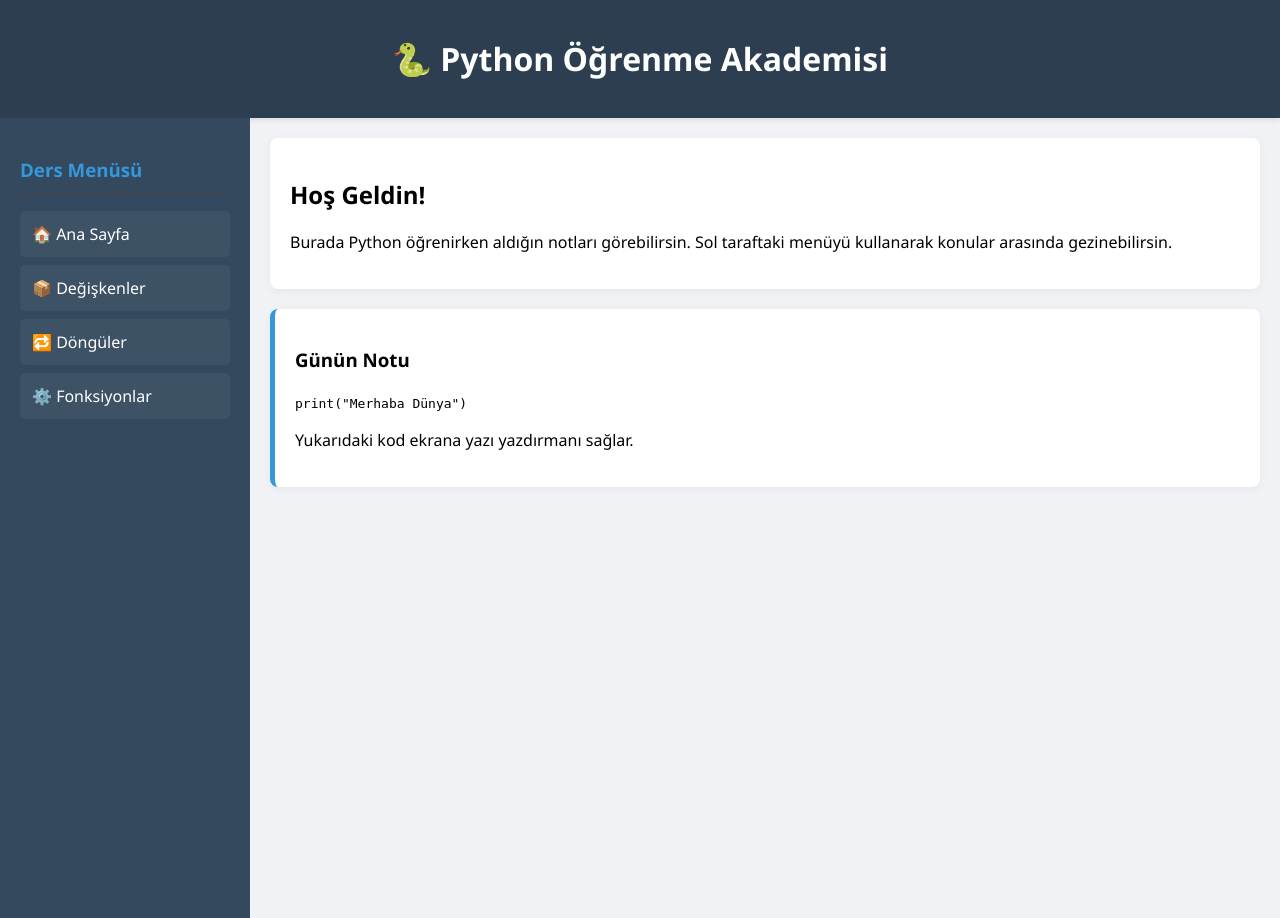
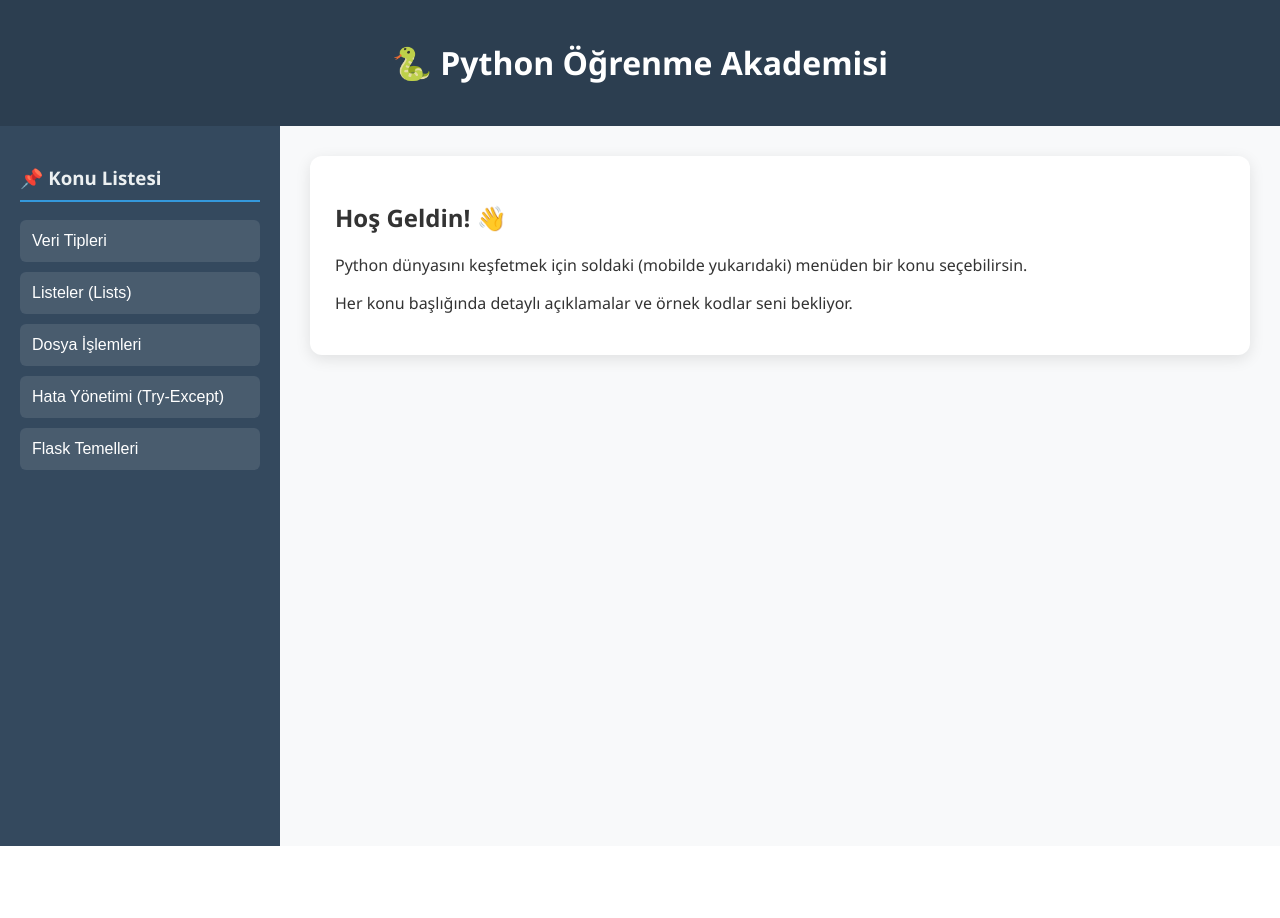
Before and after one commit to robotikcx-blip/python-ogrenme-akademisi, a Flask app: page / in a window 1280 px wide. After the commit the page ends 846 px from the top, so only its background shows below. Run offline with Flask 3, Linux system fonts and the light colour scheme.

Commit message:
Update index.html

```diff
--- a/templates/index.html
+++ b/templates/index.html
@@ -5,82 +5,48 @@
     <meta name="viewport" content="width=device-width, initial-scale=1.0">
     <title>Python Master Dashboard</title>
     <style>
-        /* Modern ve Mobil Uyumlu Tasarım */
         :root {
             --primary: #2c3e50;
-            --secondary: #34495e;
             --accent: #3498db;
-            --text: #ffffff;
+            --bg: #f8f9fa;
         }
+        body { font-family: 'Segoe UI', sans-serif; margin: 0; background: var(--bg); color: #333; }
 
-        body {
-            font-family: 'Segoe UI', sans-serif;
-            margin: 0;
-            background-color: #f0f2f5;
+        header { background: var(--primary); color: white; padding: 20px; text-align: center; }
+
+        .container { display: flex; flex-wrap: wrap; min-height: 90vh; }
+
+        /* Yan Menü */
+        nav {
+            background: #34495e; width: 280px; padding: 20px; box-sizing: border-box;
         }
+        nav h3 { color: #ecf0f1; border-bottom: 2px solid var(--accent); padding-bottom: 10px; }
 
-        header {
-            background: var(--primary);
-            color: white;
-            padding: 1rem;
-            text-align: center;
-            box-shadow: 0 2px 5px rgba(0,0,0,0.1);
+        /* Butonları Form Şekline Getirdik */
+        .menu-form { margin-bottom: 10px; }
+        .menu-btn {
+            width: 100%; background: rgba(255,255,255,0.1); border: none; color: white;
+            padding: 12px; text-align: left; cursor: pointer; border-radius: 6px;
+            font-size: 16px; transition: 0.3s;
         }
+        .menu-btn:hover { background: var(--accent); padding-left: 20px; }
+        .active { background: var(--accent) !important; font-weight: bold; }
 
-        .container {
-            display: flex;
-            flex-wrap: wrap; /* Mobilde alt alta geçmesini sağlar */
-        }
+        /* Ana İçerik */
+        main { flex: 1; padding: 30px; min-width: 320px; box-sizing: border-box; }
 
-        /* Yan Menü Ayarları */
-        nav {
-            background: var(--secondary);
-            width: 250px;
-            min-height: 100vh;
-            padding: 20px;
-            box-sizing: border-box;
-        }
+        .welcome-card { background: white; padding: 25px; border-radius: 12px; box-shadow: 0 4px 15px rgba(0,0,0,0.1); }
 
-        nav h3 { color: var(--accent); border-bottom: 1px solid #444; padding-bottom: 10px; }
+        .topic-card { background: white; margin-top: 20px; padding: 20px; border-radius: 12px; border-left: 6px solid var(--accent); box-shadow: 0 2px 10px rgba(0,0,0,0.05); }
 
-        /* Buton Stilleri */
-        .nav-link {
-            display: block;
-            color: white;
-            text-decoration: none;
-            padding: 12px;
-            margin: 8px 0;
-            background: rgba(255,255,255,0.05);
-            border-radius: 5px;
-            transition: 0.3s;
-        }
+        code { background: #272822; color: #f8f8f2; padding: 15px; display: block; border-radius: 6px; overflow-x: auto; margin: 10px 0; font-family: 'Consolas', monospace; }
 
-        .nav-link:hover { background: var(--accent); }
-
-        /* Ana İçerik Alanı */
-        main {
-            flex: 1;
-            padding: 20px;
-            min-width: 300px;
-        }
-
-        .card {
-            background: white;
-            padding: 20px;
-            border-radius: 8px;
-            box-shadow: 0 2px 10px rgba(0,0,0,0.05);
-            margin-bottom: 20px;
-        }
-
-        /* MOBİL ÖZELLEŞTİRME */
+        /* Mobil Görünüm Ayarları */
         @media (max-width: 768px) {
-            nav {
-                width: 100%;
-                min-height: auto;
-            }
-            .container {
-                flex-direction: column;
-            }
+            .container { flex-direction: column; }
+            nav { width: 100%; min-height: auto; }
+            main { padding: 15px; }
+            header h1 { font-size: 20px; }
         }
     </style>
 </head>
@@ -92,24 +58,38 @@
 
 <div class="container">
     <nav>
-        <h3>Ders Menüsü</h3>
-        <a href="/" class="nav-link">🏠 Ana Sayfa</a>
-        <a href="/degiskenler" class="nav-link">📦 Değişkenler</a>
-        <a href="/donguler" class="nav-link">🔁 Döngüler</a>
-        <a href="/fonksiyonlar" class="nav-link">⚙️ Fonksiyonlar</a>
+        <h3>📌 Konu Listesi</h3>
+        {% for konu in konular %}
+        <form action="/" method="post" class="menu-form">
+            <input type="hidden" name="konu_adi" value="{{ konu }}">
+            <button type="submit" class="menu-btn {% if konu == secilen %}active{% endif %}">
+                {{ konu }}
+            </button>
+        </form>
+        {% endfor %}
     </nav>
 
     <main>
-        <div class="card">
-            <h2>Hoş Geldin!</h2>
-            <p>Burada Python öğrenirken aldığın notları görebilirsin. Sol taraftaki menüyü kullanarak konular arasında gezinebilirsin.</p>
+        {% if not secilen %}
+        <div class="welcome-card">
+            <h2>Hoş Geldin! 👋</h2>
+            <p>Python dünyasını keşfetmek için soldaki (mobilde yukarıdaki) menüden bir konu seçebilirsin.</p>
+            <p>Her konu başlığında detaylı açıklamalar ve örnek kodlar seni bekliyor.</p>
+        </div>
+        {% else %}
+        <div class="welcome-card">
+            <h2>{{ secilen }}</h2>
+            <p><i>{{ detaylar.Aciklama }}</i></p>
         </div>
 
-        <div class="card" style="border-left: 5px solid var(--accent);">
-            <h3>Günün Notu</h3>
-            <code>print("Merhaba Dünya")</code>
-            <p>Yukarıdaki kod ekrana yazı yazdırmanı sağlar.</p>
+        {% for detay in detaylar.Detaylar %}
+        <div class="topic-card">
+            <h4>🔹 {{ detay.alt_baslik }}</h4>
+            <p>{{ detay.icerik }}</p>
+            <code>{{ detay.kod }}</code>
         </div>
+        {% endfor %}
+        {% endif %}
     </main>
 </div>
 
```
